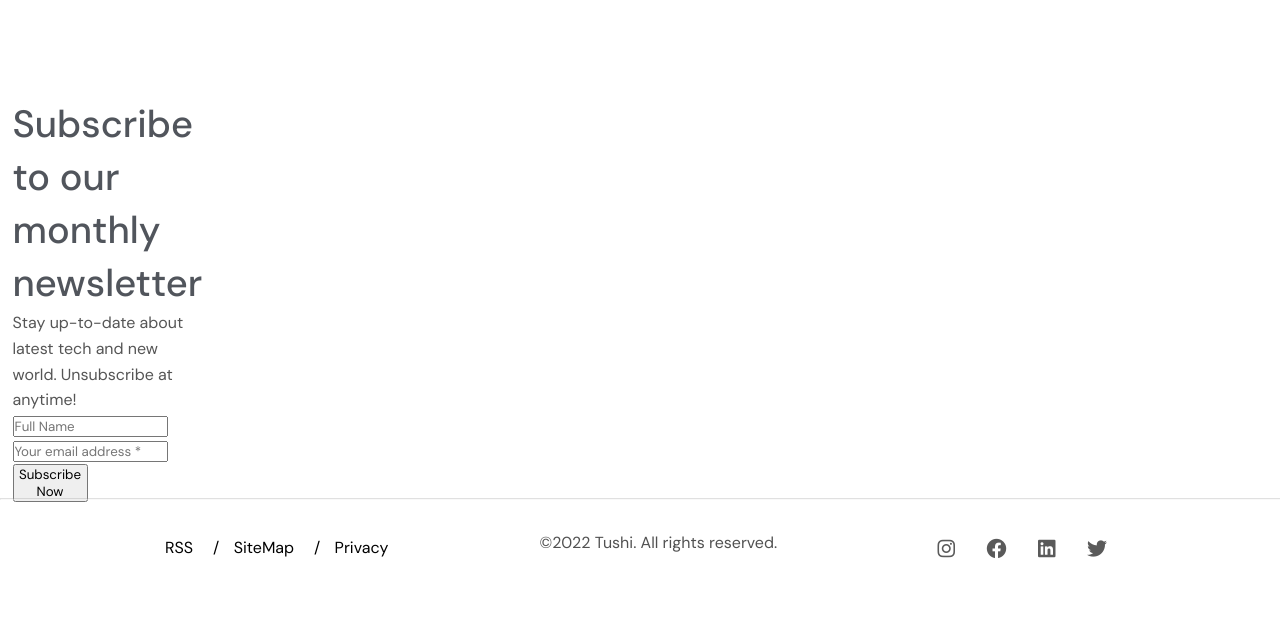
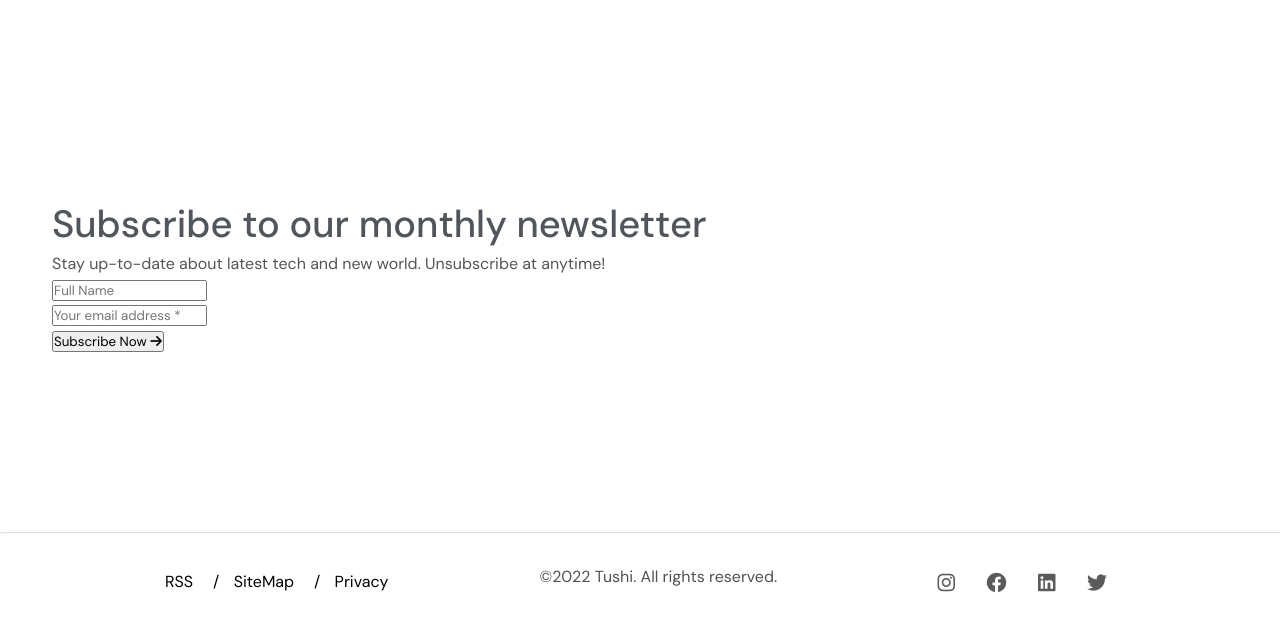
Before and after one commit to Hedayetul-Kabir/design-blog, a plain HTML site: page tshiii/index.html in a window 1280 px wide. Shown: the part 4575-5204 px from the top of the page. Before the commit the page ends 5170 px from the top, so only its background shows below. Drawn offline with Linux system fonts and the light colour scheme.

Commit message:
nws-lttr

```diff
--- a/tshiii/index.html
+++ b/tshiii/index.html
@@ -616,47 +616,33 @@
   <!--end POM -->
 
   <!---start newsletter--->
-  <section class="line-bg-fff">
-    <div class="nws-brdr">
+  <section class="nws-x">
+    <div class="brdr-x">
       <div class="container">
-        <div class="align-items">
-          <div class="col-x">
-            <div class="pe-x">
-              <h2 class="h2-x">Subscribe to our monthly newsletter</h2>
-              <p class="p-x">Stay up-to-date about latest tech and new world. Unsubscribe at anytime!</p>
-            </div>
+        <div class="align-x">
+          <div class="pe-x">
+            <h2 class="h2-x">Subscribe to our monthly newsletter</h2>
+            <p class="p-x">Stay up-to-date about latest tech and new world. Unsubscribe at anytime!</p>
           </div>
         </div>
         <!------------->
-        <div class="col-xl-4 col-lg-5 col-md-6">
-          <div class="ps-0 ps-xl-4">
-            <div id="mc_embed_signup">
-              <form
-                action="https://gmail.us20.list-manage.com/subscribe/post?u=92641572a6c6ec43da15feed0&amp;amp;id=d28bb2454f"
-                method="post" id="mc-embedded-subscribe-form" name="mc-embedded-subscribe-form" target="_blank">
-                <div id="mc_embed_signup_scroll" class="input-group">
-                  <input type="text" value="" name="NAME" class="form-control w-100" id="mce-NAME"
-                    placeholder="Full Name" aria-label="Name" autocomplete="new-name">
-                  <input type="email" value="" name="EMAIL" class="form-control w-100 required email" id="mce-EMAIL"
-                    placeholder="Your email address *" aria-label="Subscription" autocomplete="new-email" required="">
-                  <div id="mce-responses" class="clear">
-                    <div class="response" id="mce-error-response" style="display:none"></div>
-                    <div class="response" id="mce-success-response" style="display:none"></div>
-                  </div>
-                  <div style="position: absolute; left: -5000px;" aria-hidden="true">
-                    <input type="text" name="b_92641572a6c6ec43da15feed0_d28bb2454f" tabindex="-1" value="">
-                  </div>
-                  <div class="input-group-w-100">
-                    <button type="submit" name="subscribe" id="subscribe" class="input-text"
-                      aria-label="Subscription Button">
-                      Subscribe Now <i class="ti ti-arrow-up-right ms-auto"></i>
-                    </button>
-                  </div>
-                </div>
-              </form>
-            </div>
-          </div>
-        </div>
+        <form class="form-x">
+          <ul>
+            <li>
+
+              <input type="text" value="" name="NAME" id="mce-NAME" placeholder="Full Name">
+
+            </li>
+            <li>
+              <input type="email" value="" name="EMAIL" id="mce-EMAIL" placeholder="Your email address *">
+            </li>
+            <li>
+              <button type="submit" name="subscribe" id="subscribe" class="input-text">Subscribe Now
+                <i class="fa-solid fa-arrow-right"></i></button>
+
+            </li>
+          </ul>
+        </form>
       </div>
     </div>
   </section>
--- a/tshiii/style.css
+++ b/tshiii/style.css
@@ -451,14 +451,35 @@ h6 {
 /*-----------------*/
 /****************************/
 /**newsletter**/
-.line-bg-fff {
+.nws-x .brdr-x {
   background-color: #fff;
-  width: 100px;
-  height: 390px;
+  width: 100%;
+  height: auto;
+  padding: 100px 0;
 }
-.col-x {
+.nws-x .container {
+  max-width: 1176px;
+  height: 224px;
+  width: 100%;
+  padding-right: var(--bs-gutter-x,.75rem);
+  padding-left: var(--bs-gutter-x,.75rem);
+  margin-right: auto;
+  margin-left: auto;
+  }
+}
+.align-x {
+  display: flex;
+  justify-content: space-between;
+}
+.nws-x .h2-x .align-x {
+  color: red;
+  justify-content: space-between;
+}
+.nws-x .h2-x .align-x .form-x {
+  color: red;
   display: flex;
 }
+
 .newsletter-block {
   padding: 100px 0;
 }
@@ -474,14 +495,14 @@ h6 {
 }
 .mb-3 {
   margin-bottom: 1rem !important;
-}
+}/*
 .pe-x {
   padding-right: 1.5rem !important;
-}
+}/*
 .col-xl-5 {
   flex: 0 0 auto;
   width: 41.66666667%;
-}
+}*/
 /**end nwsltr***/
 /*footer*/
 hr {
```
